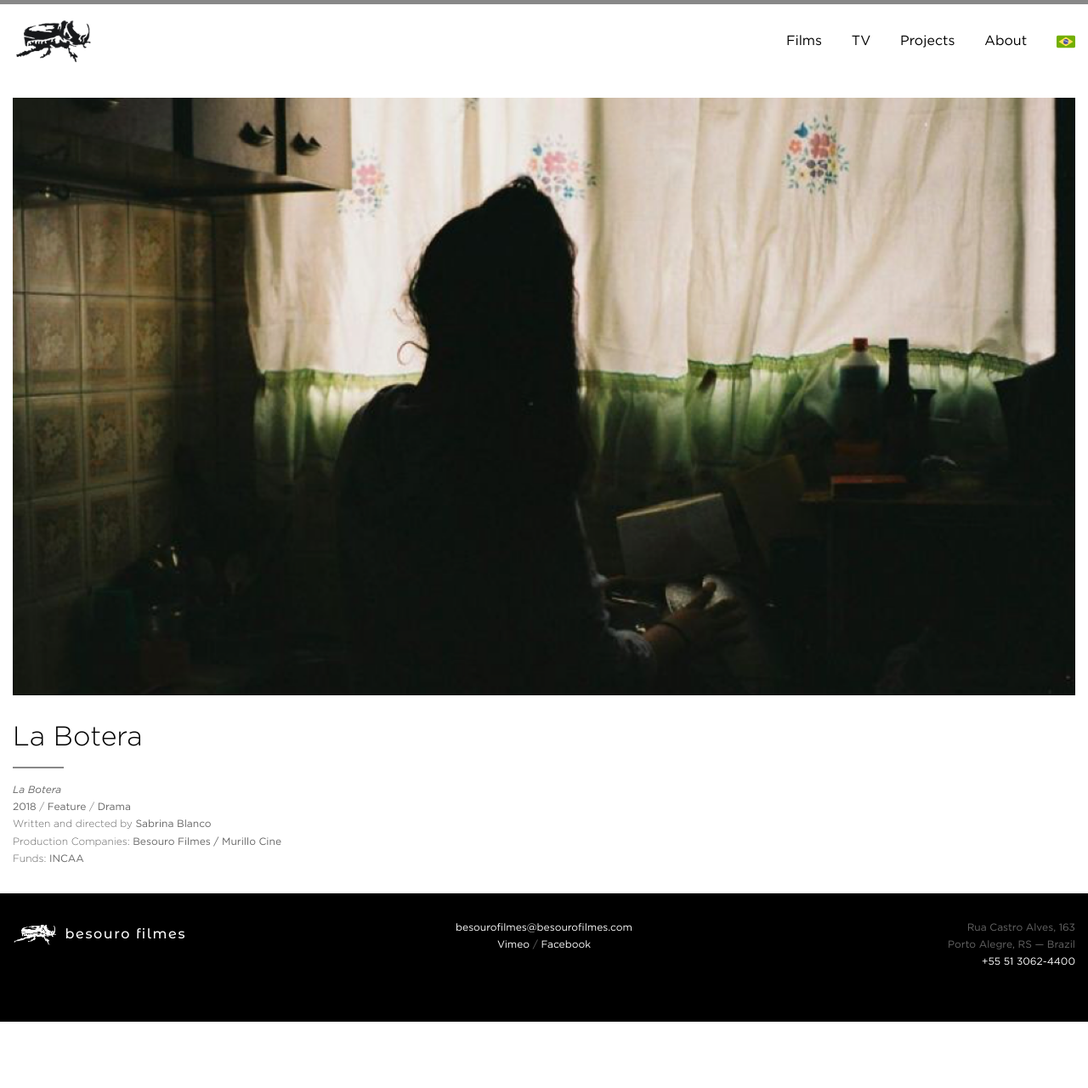
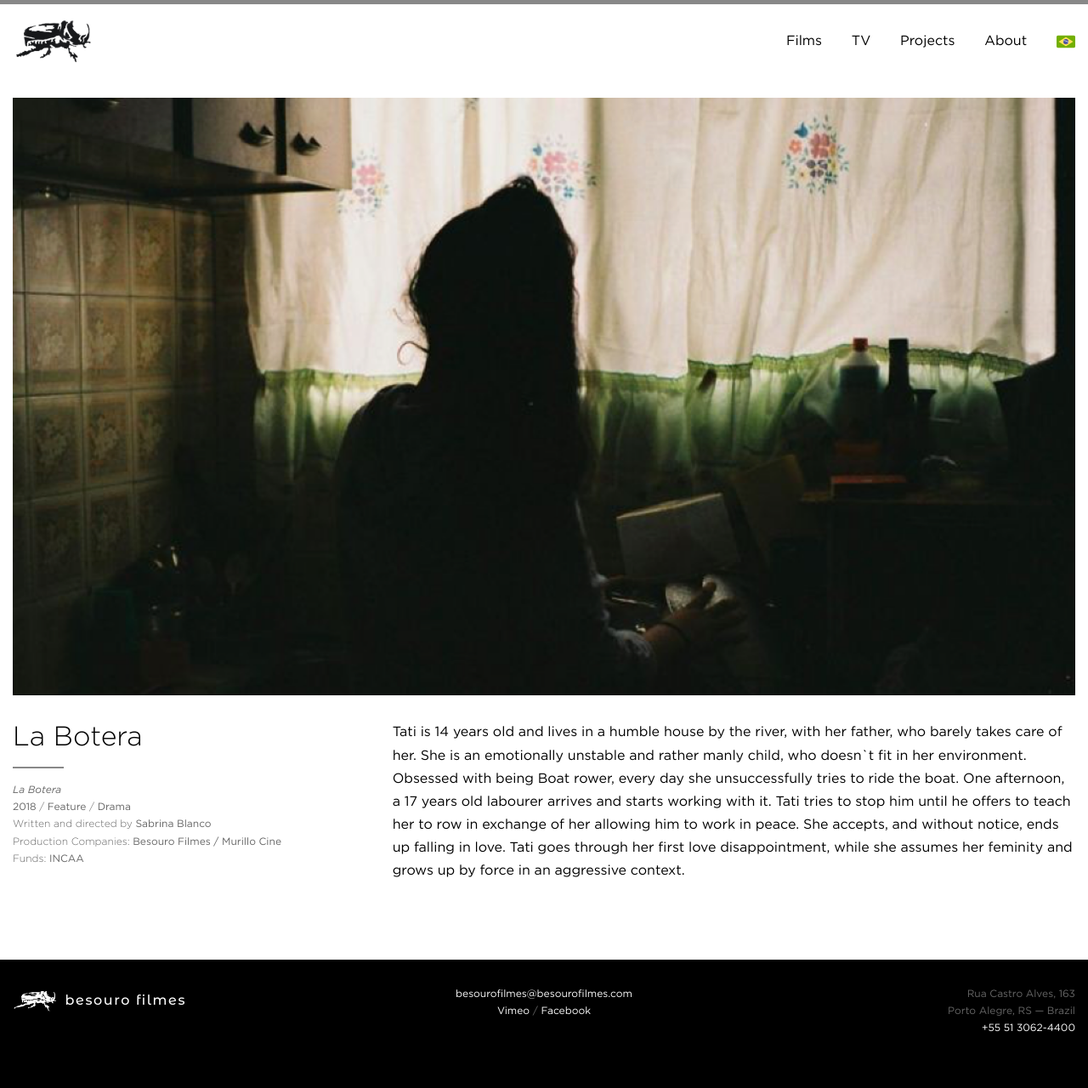
Before and after one commit to arthrfrts/besouro, a Jekyll site: the page built from _projects/labotera.markdown, in a window 1280 px wide. Shown: the whole page at 85% size. Built offline with Jekyll 4.4.1, drawn with Linux system fonts in a browser that asks for light colours; before the commit the page ends 1202 px from its top, so only the background shows below that.

Commit message:
Updated Labotera

```diff
--- a/_projects/labotera.markdown
+++ b/_projects/labotera.markdown
@@ -16,3 +16,5 @@ team:
   copro: Besouro Filmes / Murillo Cine
 funds: INCAA
 ---
+
+Tati is 14 years old and lives in a humble house by the river, with her father, who barely takes care of her. She is an emotionally unstable and rather manly child, who doesn`t fit in her environment. Obsessed with being Boat rower, every day she unsuccessfully tries to ride the boat. One afternoon, a 17 years old labourer arrives and starts working with it. Tati tries to stop him until he offers to teach her to row in exchange of her allowing him to work in peace. She accepts, and without notice, ends up falling in love. Tati goes through her first love disappointment, while she assumes her feminity and grows up by force in an aggressive context.
```
